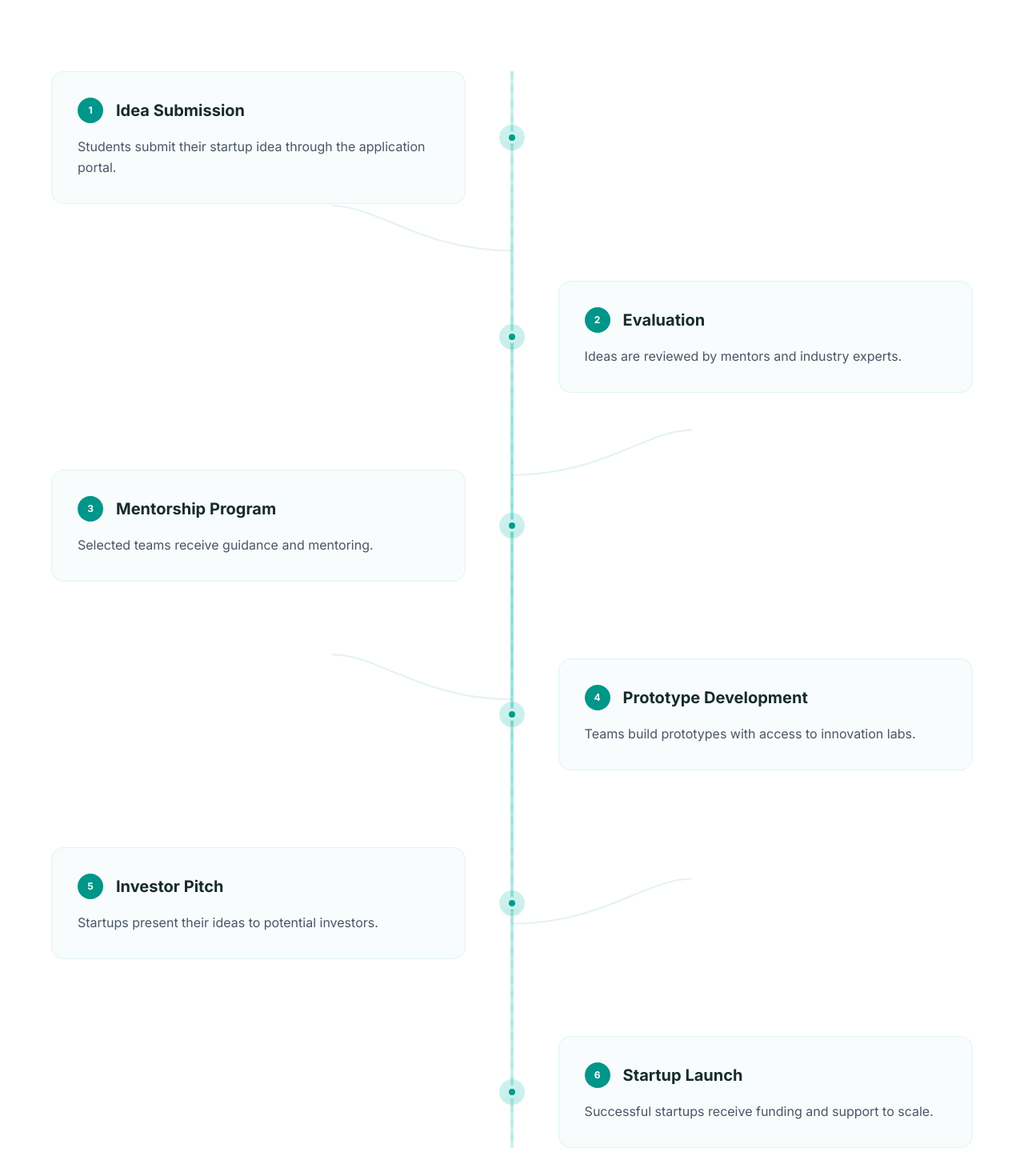
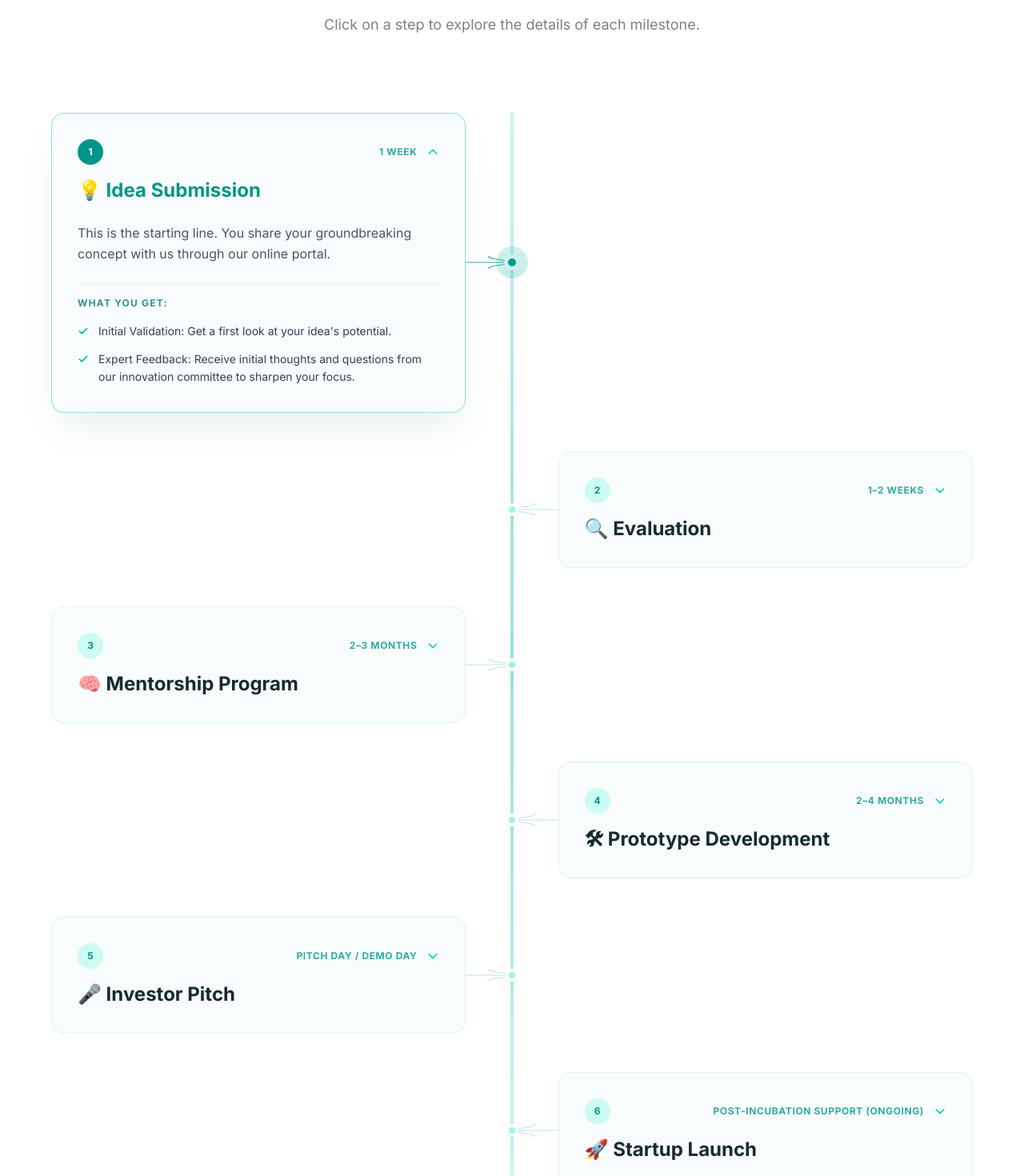
Before and after one commit to Tanmay-Joshi73/Dyp_Incubation_hub, a Next.js app: page / in a window 1280 px wide. Shown: the part 2700-4170 px from the top of the page at 80% size. Built offline with nearby package versions, Linux system fonts and the light colour scheme; a web font is replaced by a local one.

Commit message:
Timeline page added

```diff
--- a/src/app/component/IncubationProcess.tsx
+++ b/src/app/component/IncubationProcess.tsx
@@ -1,41 +1,77 @@
 "use client";
 
-import React from 'react';
+import React, { useState } from 'react';
 
 const steps = [
     {
-        title: "Idea Submission",
-        description: "Students submit their startup idea through the application portal.",
+        title: "💡 Idea Submission",
+        duration: "1 Week",
+        description: "This is the starting line. You share your groundbreaking concept with us through our online portal.",
+        benefits: [
+            "Initial Validation: Get a first look at your idea's potential.",
+            "Expert Feedback: Receive initial thoughts and questions from our innovation committee to sharpen your focus."
+        ],
         side: "left"
     },
     {
-        title: "Evaluation",
-        description: "Ideas are reviewed by mentors and industry experts.",
+        title: "🔍 Evaluation",
+        duration: "1–2 Weeks",
+        description: "Our network of mentors and industry experts reviews your idea to assess its viability and market fit.",
+        benefits: [
+            "Feasibility Analysis: A clear breakdown of your idea's technical and operational strengths.",
+            "Market Validation Suggestions: Actionable insights on your target market, competition, and positioning."
+        ],
         side: "right"
     },
     {
-        title: "Mentorship Program",
-        description: "Selected teams receive guidance and mentoring.",
+        title: "🧠 Mentorship Program",
+        duration: "2–3 Months",
+        description: "Selected teams are paired with dedicated mentors who guide you through the foundational stages of your business.",
+        benefits: [
+            "Business Model Refinement: Move from a simple idea to a robust, scalable business model.",
+            "Product Strategy & Technical Mentoring: Define your product roadmap and get expert advice on your tech stack and development approach."
+        ],
         side: "left"
     },
     {
-        title: "Prototype Development",
-        description: "Teams build prototypes with access to innovation labs.",
+        title: "🛠 Prototype Development",
+        duration: "2–4 Months",
+        description: "It’s time to build! Transform your plans into a tangible, working prototype.",
+        benefits: [
+            "Access to Innovation Labs: Utilize our state-of-the-art labs equipped with the latest hardware and software.",
+            "Technical Assistance: Get hands-on support from our technical staff to overcome development challenges."
+        ],
         side: "right"
     },
     {
-        title: "Investor Pitch",
-        description: "Startups present their ideas to potential investors.",
+        title: "🎤 Investor Pitch",
+        duration: "Pitch Day / Demo Day",
+        description: "Showcase your fully developed prototype and business plan to a room full of active investors and venture capitalists.",
+        benefits: [
+            "Exposure to Investors: Present your solution on a dedicated stage to those who can fund your future.",
+            "Networking & Funding Possibilities: Connect with potential partners and investors in a curated networking environment."
+        ],
         side: "left"
     },
     {
-        title: "Startup Launch",
-        description: "Successful startups receive funding and support to scale.",
+        title: "🚀 Startup Launch",
+        duration: "Post-Incubation Support (Ongoing)",
+        description: "You've graduated from the incubation program, but our support doesn't stop here.",
+        benefits: [
+            "Funding & Market Access Support: Get assistance in securing your first round of funding and finding pilot customers.",
+            "Incubation Graduation: Join our prestigious alumni network and continue to benefit from our ecosystem."
+        ],
         side: "right"
     }
 ];
 
 export default function IncubationProcess() {
+    const [expandedIndex, setExpandedIndex] = useState<number | null>(0); // First one expanded by default
+
+    const toggleExpand = (index: number) => {
+        setExpandedIndex(expandedIndex === index ? null : index);
+    };
+
     return (
         <section className="bg-white py-24 px-8 md:px-12 lg:px-16 overflow-hidden">
             <div className="max-w-7xl mx-auto">
@@ -43,9 +79,12 @@ export default function IncubationProcess() {
                     <div className="inline-block px-4 py-1.5 mb-6 rounded-full bg-teal-500/10 border border-teal-500/20">
                         <span className="text-teal-400 text-xs font-bold tracking-widest uppercase">The Journey</span>
                     </div>
-                    <h2 className="text-4xl md:text-5xl lg:text-6xl font-serif font-medium text-[#172b2d] leading-tight">
-                        Our Incubation <span className="text-teal-600 italic">Process</span>
+                    <h2 className="text-4xl md:text-5xl lg:text-6xl font-serif font-medium text-[#172b2d] leading-tight mb-6">
+                        The 6-Step Incubation <span className="text-teal-600 italic">Roadmap</span>
                     </h2>
+                    <p className="text-black/50 text-lg max-w-2xl mx-auto">
+                        Click on a step to explore the details of each milestone.
+                    </p>
                 </div>
 
                 <div className="relative">
@@ -53,46 +92,93 @@ export default function IncubationProcess() {
                     <div className="absolute left-1/2 top-0 bottom-0 w-1 bg-gradient-to-b from-teal-500/20 via-teal-500/40 to-teal-500/20 -translate-x-1/2 hidden md:block"></div>
 
                     <div className="space-y-16 md:space-y-0">
-                        {steps.map((step, index) => (
-                            <div key={index} className={`relative flex items-center justify-between md:mb-24 last:mb-0 ${step.side === 'right' ? 'md:flex-row-reverse' : ''}`}>
+                        {steps.map((step, index) => {
+                            const isExpanded = expandedIndex === index;
+                            return (
+                                <div key={index} className={`relative flex items-center justify-between md:mb-12 last:mb-0 transition-all duration-500 ${step.side === 'right' ? 'md:flex-row-reverse' : ''}`}>
 
                                     {/* Content Card */}
                                     <div className="w-full md:w-[45%]">
-                                    <div className="bg-[#f8fcfc] p-8 rounded-2xl border border-teal-500/10 hover:border-teal-500/30 transition-all duration-300 group hover:-translate-y-1 hover:shadow-xl hover:shadow-teal-900/5">
-                                        <div className="flex items-center gap-4 mb-4">
-                                            <span className="flex items-center justify-center w-8 h-8 rounded-full bg-teal-600 text-white text-xs font-bold">
+                                        <div
+                                            onClick={() => toggleExpand(index)}
+                                            className={`cursor-pointer bg-[#f8fcfc] p-6 md:p-8 rounded-2xl border transition-all duration-500 group overflow-hidden ${isExpanded ? 'border-teal-500/40 shadow-2xl shadow-teal-900/10' : 'border-teal-500/10 hover:border-teal-500/30'}`}
+                                        >
+                                            <div className="flex flex-col gap-2">
+                                                <div className="flex items-center justify-between">
+                                                    <span className={`flex items-center justify-center w-8 h-8 rounded-full text-xs font-bold transition-colors duration-500 ${isExpanded ? 'bg-teal-600 text-white' : 'bg-teal-100 text-teal-600'}`}>
                                                         {index + 1}
                                                     </span>
-                                            <h3 className="text-xl font-bold text-[#172b2d] group-hover:text-teal-600 transition-colors">
+                                                    <div className="flex items-center gap-3">
+                                                        <span className="text-teal-600/80 text-[10px] md:text-xs font-bold tracking-wider uppercase">
+                                                            {step.duration}
+                                                        </span>
+                                                        <svg
+                                                            className={`w-4 h-4 text-teal-400 transition-transform duration-500 ${isExpanded ? 'rotate-180' : ''}`}
+                                                            fill="none" viewBox="0 0 24 24" stroke="currentColor" strokeWidth="2.5"
+                                                        >
+                                                            <path strokeLinecap="round" strokeLinejoin="round" d="M19 9l-7 7-7-7" />
+                                                        </svg>
+                                                    </div>
+                                                </div>
+                                                <h3 className={`text-xl md:text-2xl font-bold transition-colors duration-500 mt-2 ${isExpanded ? 'text-teal-600' : 'text-[#172b2d] group-hover:text-teal-600'}`}>
                                                     {step.title}
                                                 </h3>
                                             </div>
-                                        <p className="text-gray-600 leading-relaxed">
+
+                                            {/* Expandable Content Wrapper */}
+                                            <div
+                                                className={`grid transition-[grid-template-rows,opacity] duration-500 ease-in-out ${isExpanded ? 'grid-rows-[1fr] opacity-100 mt-6' : 'grid-rows-[0fr] opacity-0'}`}
+                                            >
+                                                <div className="overflow-hidden">
+                                                    <p className="text-gray-600 leading-relaxed mb-6">
                                                         {step.description}
                                                     </p>
+
+                                                    <div className="space-y-4 pt-4 border-t border-teal-500/10">
+                                                        <h4 className="text-[10px] md:text-xs font-bold text-teal-700/80 uppercase tracking-widest">
+                                                            What You Get:
+                                                        </h4>
+                                                        <ul className="space-y-3">
+                                                            {step.benefits.map((benefit, bIndex) => (
+                                                                <li key={bIndex} className="flex gap-3 text-sm text-gray-700 leading-relaxed">
+                                                                    <span className="text-teal-500 mt-1 flex-shrink-0">
+                                                                        <svg width="14" height="14" viewBox="0 0 24 24" fill="none" stroke="currentColor" strokeWidth="3" strokeLinecap="round" strokeLinejoin="round">
+                                                                            <polyline points="20 6 9 17 4 12"></polyline>
+                                                                        </svg>
+                                                                    </span>
+                                                                    {benefit}
+                                                                </li>
+                                                            ))}
+                                                        </ul>
+                                                    </div>
+                                                </div>
+                                            </div>
                                         </div>
                                     </div>
 
                                     {/* Node (Leaf Connector) */}
-                                <div className="absolute left-1/2 -translate-x-1/2 w-4 h-4 rounded-full bg-teal-600 border-4 border-white shadow-lg hidden md:block z-10">
-                                    <div className="absolute top-1/2 left-1/2 -translate-x-1/2 -translate-y-1/2 w-8 h-8 bg-teal-500/20 rounded-full animate-ping"></div>
+                                    <div className={`absolute left-1/2 -translate-x-1/2 w-4 h-4 rounded-full border-4 border-white shadow-lg hidden md:block z-20 transition-all duration-500 ${isExpanded ? 'bg-teal-600 scale-125' : 'bg-teal-200 scale-100'}`}>
+                                        {isExpanded && <div className="absolute top-1/2 left-1/2 -translate-x-1/2 -translate-y-1/2 w-8 h-8 bg-teal-500/20 rounded-full animate-ping"></div>}
+                                    </div>
+
+                                    {/* Branch Connection SVG */}
+                                    <div className={`absolute top-1/2 -translate-y-1/2 w-[5%] h-12 hidden md:block z-10 transition-all duration-500 ${step.side === 'left' ? 'left-[45%]' : 'right-[45%] rotate-180'} ${isExpanded ? 'opacity-100' : 'opacity-30'}`}>
+                                        <svg width="100%" height="100%" viewBox="0 0 50 100" fill="none" preserveAspectRatio="none">
+                                            <path
+                                                d="M50 50 L 0 50 M 50 50 C 40 40 30 45 25 35 M 50 50 C 40 60 30 55 25 65"
+                                                stroke="#0d9488"
+                                                strokeWidth="2"
+                                                strokeOpacity="0.8"
+                                                strokeLinecap="round"
+                                            />
+                                        </svg>
                                     </div>
 
                                     {/* Empty space for the other side on desktop */}
                                     <div className="hidden md:block md:w-[45%]"></div>
                                 </div>
-                        ))}
-                    </div>
-
-                    {/* Background Decorative SVG (Tree Branches) */}
-                    <div className="absolute inset-0 pointer-events-none opacity-10 hidden lg:block">
-                        <svg className="w-full h-full" viewBox="0 0 1000 1200" fill="none" xmlns="http://www.w3.org/2000/svg">
-                            <path d="M500 0V1200" stroke="currentColor" strokeWidth="2" strokeDasharray="8 8" className="text-teal-600" />
-                            <path d="M500 200C400 200 350 150 300 150" stroke="currentColor" strokeWidth="2" className="text-teal-600" />
-                            <path d="M500 450C600 450 650 400 700 400" stroke="currentColor" strokeWidth="2" className="text-teal-600" />
-                            <path d="M500 700C400 700 350 650 300 650" stroke="currentColor" strokeWidth="2" className="text-teal-600" />
-                            <path d="M500 950C600 950 650 900 700 900" stroke="currentColor" strokeWidth="2" className="text-teal-600" />
-                        </svg>
+                            );
+                        })}
                     </div>
                 </div>
             </div>
```
Lines whose indentation alone changed are shown as unchanged.
